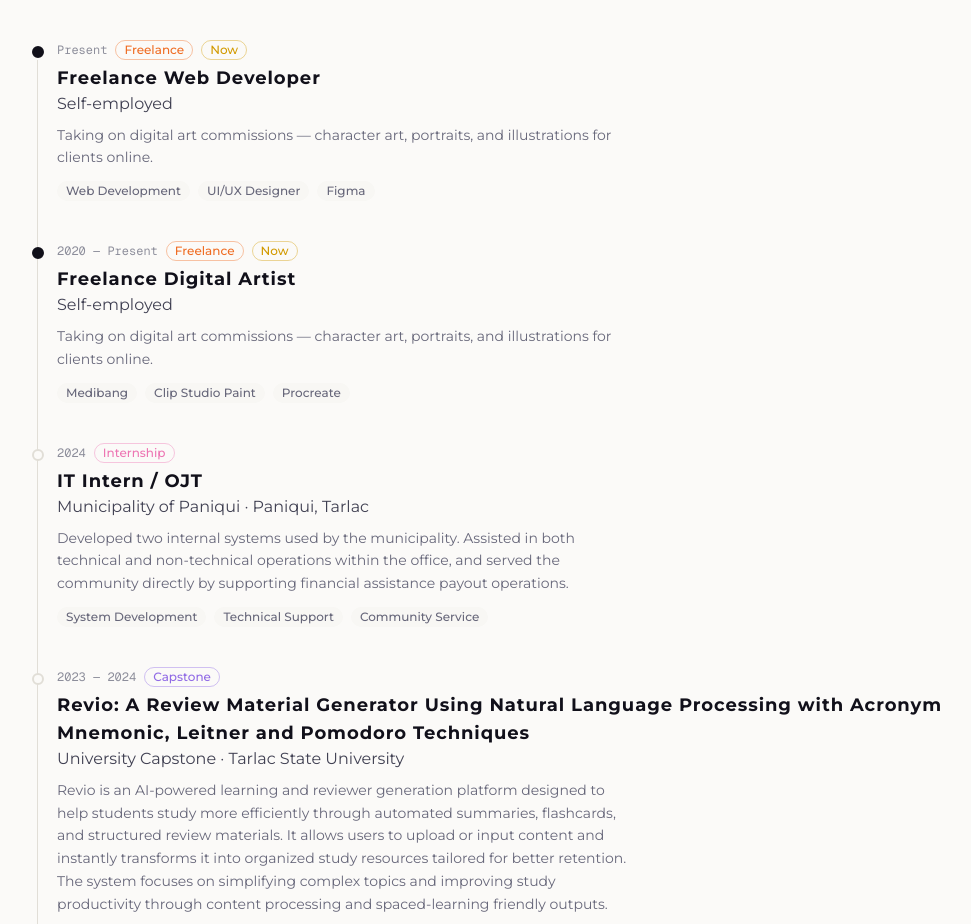
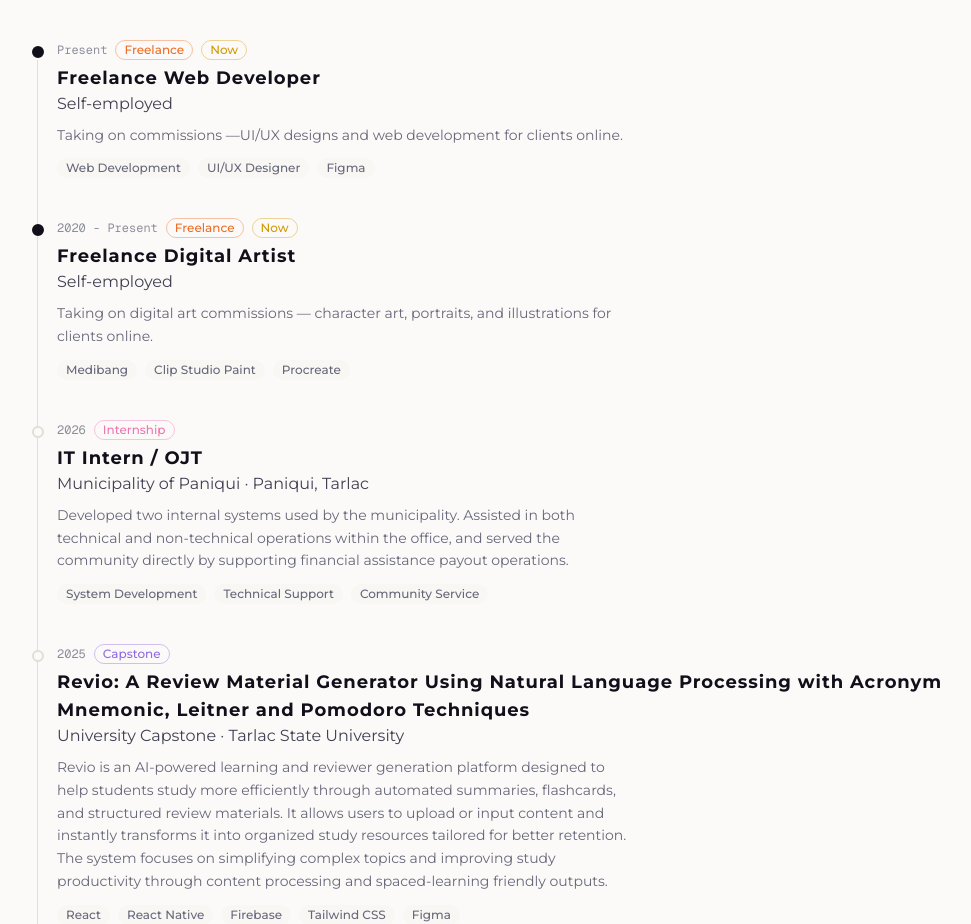
Before and after one commit to marianne-yo/portfolio-marianne, a Next.js app: page / in a window 1280 px wide. Shown: the part 4140-5064 px from the top of the page, without its empty margins (79-1050 px from the left). Built offline with nearby package versions, Linux system fonts and the light colour scheme.

Commit message:
updated years in experience

```diff
--- a/app/page.tsx
+++ b/app/page.tsx
@@ -754,7 +754,7 @@ export default function Home() {
                     <p className="text-base font-bold tracking-wider text-(--foreground)] sm:text-lg">Freelance Web Developer</p>
                     <p className="text-sm text-(--text-secondary) mb-2 sm:text-base">Self-employed</p>
                     <p className="text-sm text-(--text-muted) leading-relaxed text-pretty max-w-xl">
-                      Taking on digital art commissions — character art, portraits, and illustrations for clients online.
+                      Taking on commissions —UI/UX designs and web development for clients online.
                     </p>
                     <div className="flex flex-wrap gap-2 mt-3">
                       {["Web Development", "UI/UX Designer", "Figma"].map(s => (
@@ -766,7 +766,7 @@ export default function Home() {
                   <div className="relative">
                     <div className="absolute -left-6.25 top-1.5 w-3 h-3 rounded-full bg-foreground border-2 border-foreground" />
                     <div className="flex items-center gap-2 mb-1 flex-wrap">
-                      <span className="text-xs text-(--text-soft) font-mono">2020 — Present</span>
+                      <span className="text-xs text-(--text-soft) font-mono">2020 - Present</span>
                       <Badge variant={'outline'} className="text-xs px-2 py-0.5 border-(--text-orange)/40 text-(--text-orange)">Freelance</Badge>
                       <Badge variant={'outline'} className="text-xs px-2 py-0.5 border-(--text-yellow)/40 text-(--text-yellow)">Now</Badge>
                     </div>
@@ -786,7 +786,7 @@ export default function Home() {
                   <div data-animate="fade-up" className="relative">
                     <div className="absolute -left-6.25 top-1.5 w-3 h-3 rounded-full bg-background border-2 border-border" />
                     <div className="flex items-center gap-2 mb-1 flex-wrap">
-                      <span className="text-xs text-(--text-soft) font-mono">2024</span>
+                      <span className="text-xs text-(--text-soft) font-mono">2026</span>
                       <Badge variant={'outline'} className="text-xs px-2 py-0.5 border-(--text-pink)/40 text-(--text-pink)">Internship</Badge>
                     </div>
                     <p className="text-base font-bold tracking-wider text-(--foreground)] sm:text-lg">IT Intern / OJT</p>
@@ -805,7 +805,7 @@ export default function Home() {
                   <div data-animate="fade-up" className="relative">
                     <div className="absolute -left-6.25 top-1.5 w-3 h-3 rounded-full bg-background border-2 border-border" />
                     <div className="flex items-center gap-2 mb-1 flex-wrap">
-                      <span className="text-xs text-(--text-soft) font-mono">2023 — 2024</span>
+                      <span className="text-xs text-(--text-soft) font-mono">2025</span>
                       <Badge variant={'outline'} className="text-xs px-2 py-0.5 border-(--text-purple)/40 text-(--text-purple)">Capstone</Badge>
                     </div>
                     <p className="text-base font-bold tracking-wider text-(--foreground)] sm:text-lg">Revio: A Review Material Generator Using Natural Language Processing with Acronym Mnemonic, Leitner and Pomodoro Techniques</p>
```
